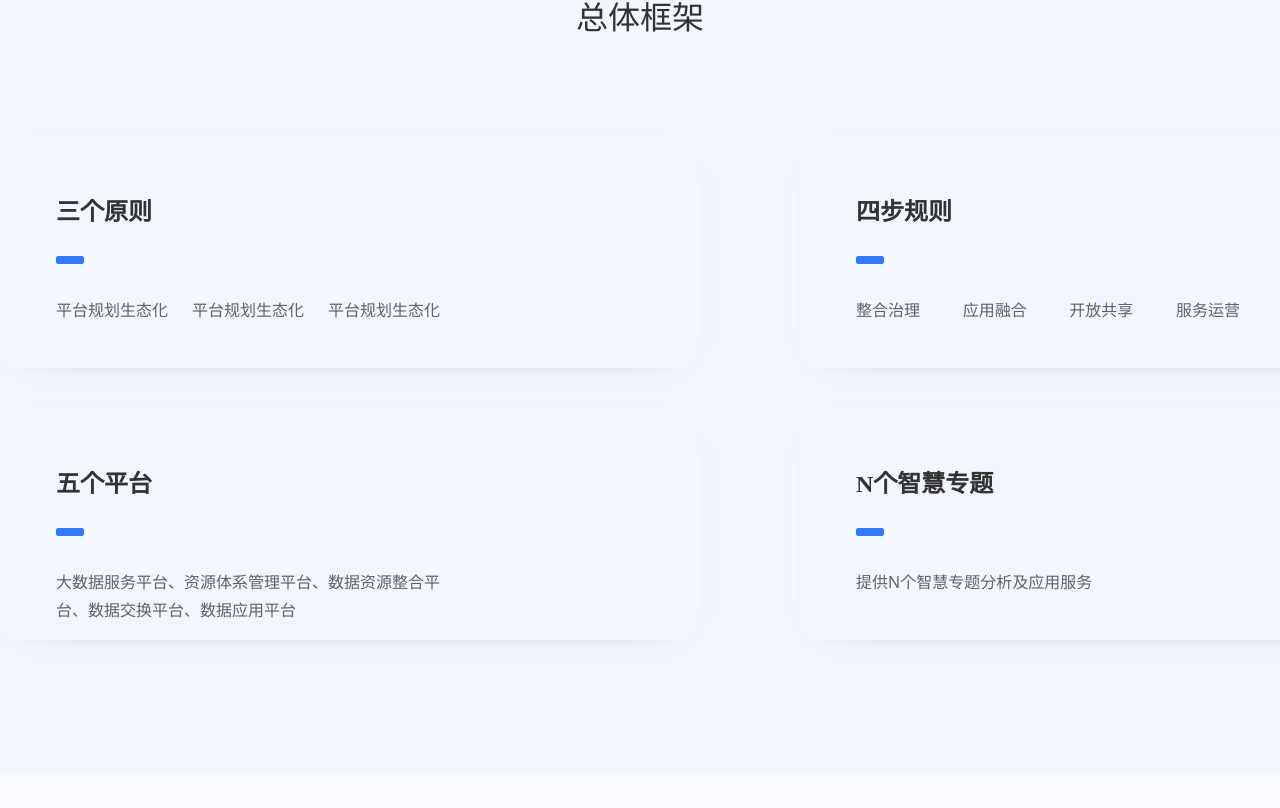
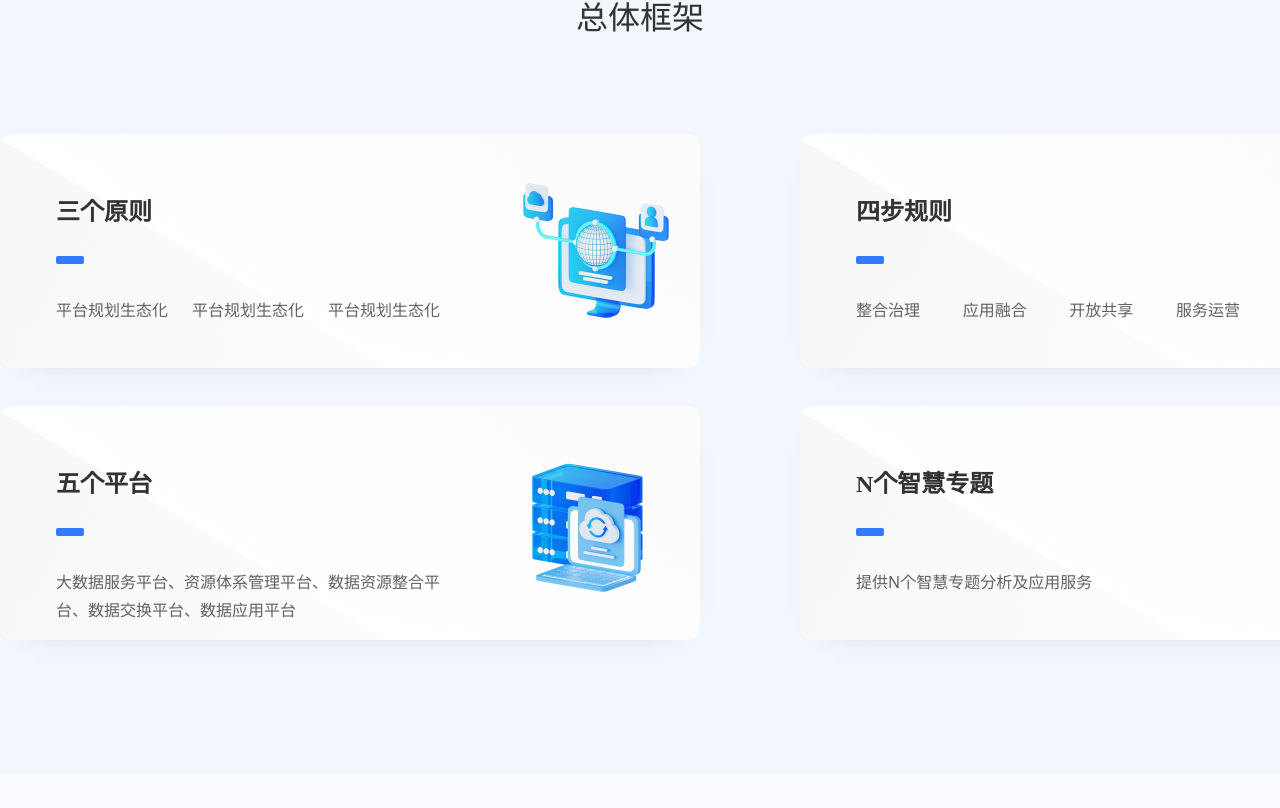
Before and after one commit to kleptoplasty/tanggu-protal, a Nuxt app: page /solutions in a window 1280 px wide. Shown: the part 1752-2560 px from the top of the page. Built offline with nearby package versions, Linux system fonts and the light colour scheme.

Commit message:
edit: 解决tabs在header层级之上的问题

```diff
--- a/components/Basic/Tab/index.vue
+++ b/components/Basic/Tab/index.vue
@@ -87,7 +87,7 @@ export default defineComponent({
 </script>
 
 <template>
-  <div>
+  <div class="z-10">
     <BasicTabNav
       ref="nav$"
       :currentName="currentName"
--- a/components/app/Header.vue
+++ b/components/app/Header.vue
@@ -1,5 +1,5 @@
 <template>
-  <header class="h-[66px] bg-white w-full fixed xl:relative">
+  <header class="h-[66px] bg-white w-full fixed xl:relative z-[99999]">
     <nav>
       <div class="flex flex-row items-center justify-between w-full">
         <div class="flex flex-row items-center space-x-3 xl:space-x-6">
@@ -18,12 +18,12 @@
         </div>
         <!-- login/register -->
         <div class="hidden space-x-3 mr-52 xl:block">
-          <nuxt-link class="xl:px-6 hover:text-[#0d77ff]" to="/login">{{
-            Locale.Login.SignInFormTitle
-          }}</nuxt-link>
-          <nuxt-link class="xl:px-6 hover:text-[#0d77ff]" to="/register">{{
-            Locale.Login.SignUpFormTitle
-          }}</nuxt-link>
+          <nuxt-link class="xl:px-6 hover:text-[#0d77ff]" to="/login">
+            {{ Locale.Login.SignInFormTitle }}
+          </nuxt-link>
+          <nuxt-link class="xl:px-6 hover:text-[#0d77ff]" to="/register">
+            {{ Locale.Login.SignUpFormTitle }}
+          </nuxt-link>
           <!-- <div @click="changeLang('cn')">中文</div>
           <div @click="changeLang('en')">English</div> -->
         </div>
@@ -38,6 +38,7 @@
       </div>
     </nav>
   </header>
+  <!-- mobile menu -->
   <div
     v-show="showMenu"
     class="w-full h-full bg-white opacity-95 fixed top-[65px] backdrop-blur-md z-[9999]"
@@ -74,13 +75,3 @@
 
   const showMenu = ref(false);
 </script>
-
-<style scoped>
-  /* a {
-
-  &.router-link-exact-active, &.router-link-active, &:hover {
-    text-decoration: none;
-    color: #0d77ff;
-  }
-} */
-</style>
--- a/pages/solutions/index.vue
+++ b/pages/solutions/index.vue
@@ -90,7 +90,7 @@
         总体框架
       </div>
       <div class="w-[1500px] h-[543px] flex flex-wrap justify-between mx-auto mt-[100px]">
-        <div v-for="(item, index) in data2" :key="index" :class="`shadow-regal-5 rounded-xl bg-[url('${item.bgimg}')] bg-contain bg-no-repeat w-[700px] h-[234px]`">
+        <div v-for="(item, index) in data2" :key="index" :class="item.bgimg + ` shadow-regal-5 rounded-xl bg-contain bg-no-repeat w-[700px] h-[234px]`">
           <div class="w-24 h-6 mt-[66px] ml-14">
             <span class="w-24 h-6 break-words text-regal-black-200 text-2xl font-['PingFangSC-Semibold'] font-semibold whitespace-nowrap leading-6">{{ item.title }}</span>
           </div>
@@ -179,22 +179,22 @@
     {
       title: '三个原则',
       describe: ['平台规划生态化', '平台规划生态化', '平台规划生态化'],
-      bgimg: '/img/solutions/solutions_principle.png',
+      bgimg: "bg-[url('/img/solutions/solutions_principle.png')]",
     },
     {
       title: '四步规则',
       describe: ['整合治理', '应用融合', '开放共享', '服务运营'],
-      bgimg: '/img/solutions/solutions_rule.png',
+      bgimg: "bg-[url('/img/solutions/solutions_rule.png')]",
     },
     {
       title: '五个平台',
       describe: ['大数据服务平台、资源体系管理平台、数据资源整合平台、数据交换平台、数据应用平台'],
-      bgimg: '/img/solutions/solutions_platform.png',
+      bgimg: "bg-[url('/img/solutions/solutions_platform.png')]",
     },
     {
       title: 'N个智慧专题',
       describe: ['提供N个智慧专题分析及应用服务'],
-      bgimg: '/img/solutions/solutions_special.png',
+      bgimg: "bg-[url('/img/solutions/solutions_special.png')]",
     },
   ]);
 </script>
```
